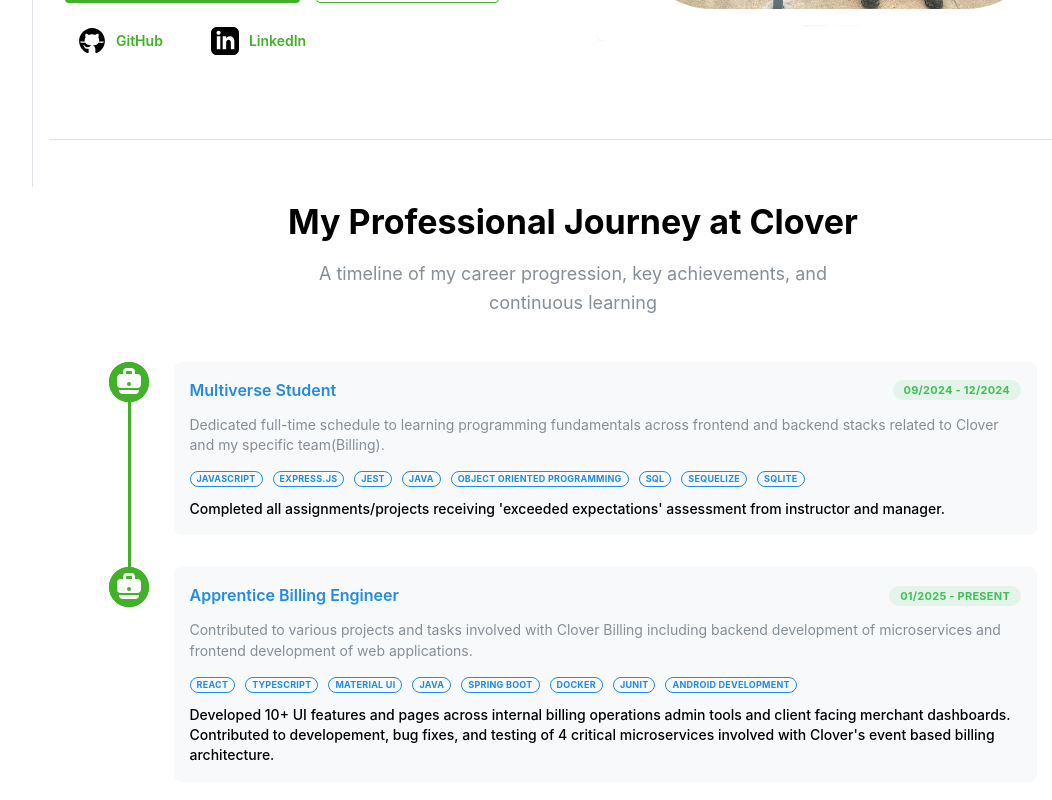
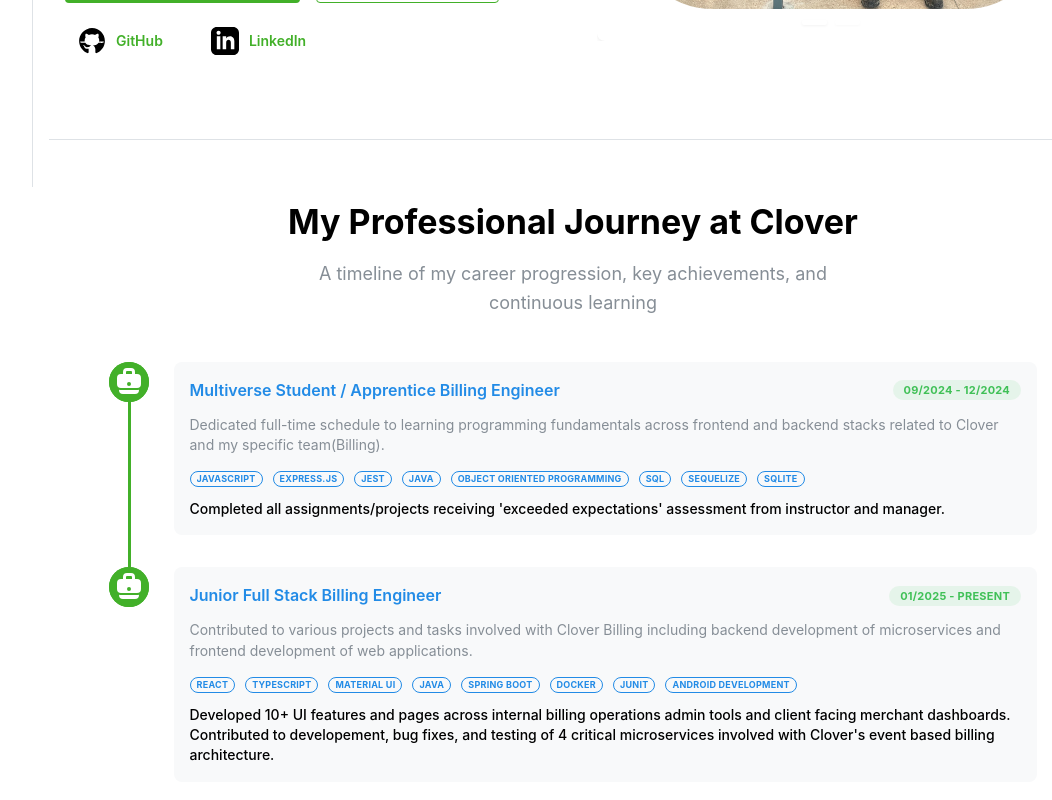
Before and after one commit to dkwon1223/mv-portfolio, a React (Vite) app: page / in a window 1280 px wide. Shown: the part 613-1413 px from the top of the page, without its empty margins (167-1219 px from the left). Built offline with nearby package versions, Linux system fonts and the light colour scheme.

Commit message:
Update professional timeline

```diff
--- a/src/pages/Overview.tsx
+++ b/src/pages/Overview.tsx
@@ -45,7 +45,7 @@
 const Overview: FC = () => {
   const timelineItems: TimelineItem[] = [
     {
-      title: "Multiverse Student",
+      title: "Multiverse Student / Apprentice Billing Engineer",
       duration: "09/2024 - 12/2024",
       description:
         "Dedicated full-time schedule to learning programming fundamentals across frontend and backend stacks related to Clover and my specific team(Billing).",
@@ -63,7 +63,7 @@
       ],
     },
     {
-      title: "Apprentice Billing Engineer",
+      title: "Junior Full Stack Billing Engineer",
       duration: "01/2025 - Present",
       description:
         "Contributed to various projects and tasks involved with Clover Billing including backend development of microservices and frontend development of web applications.",
```
